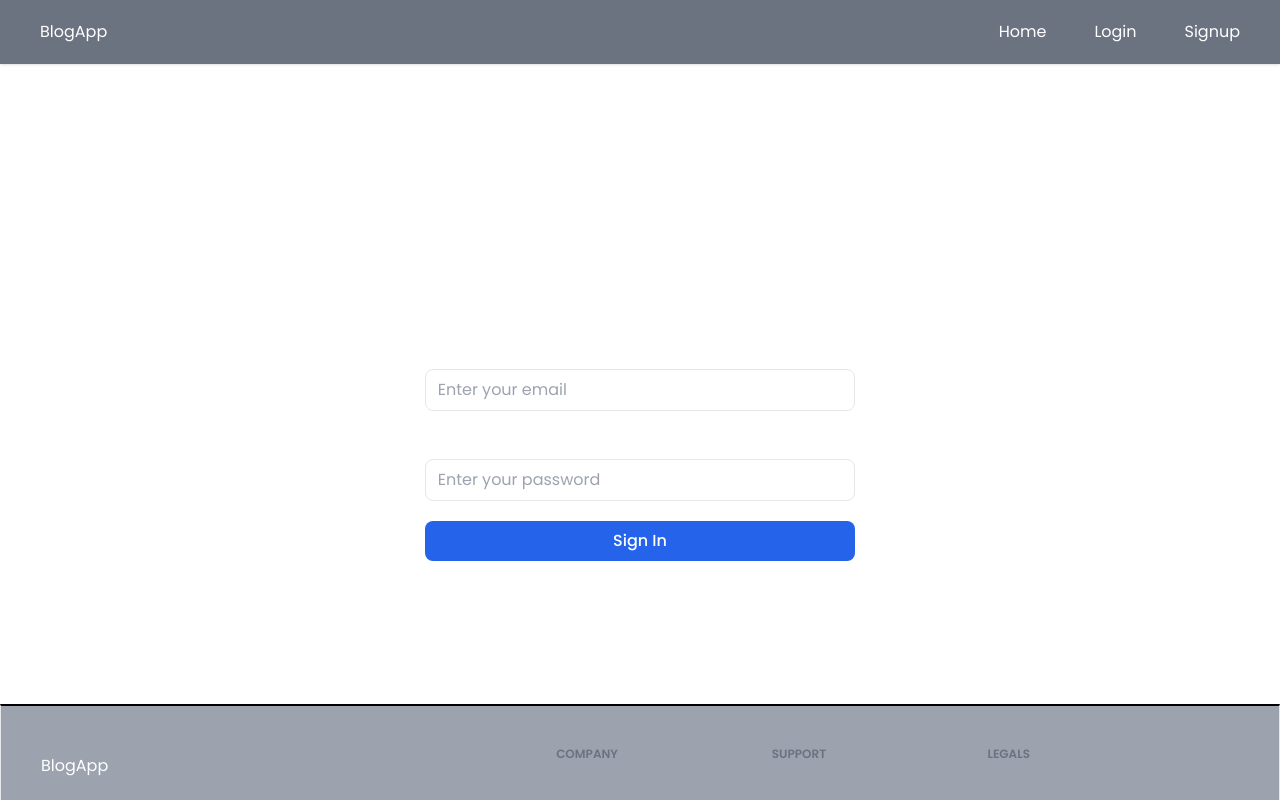
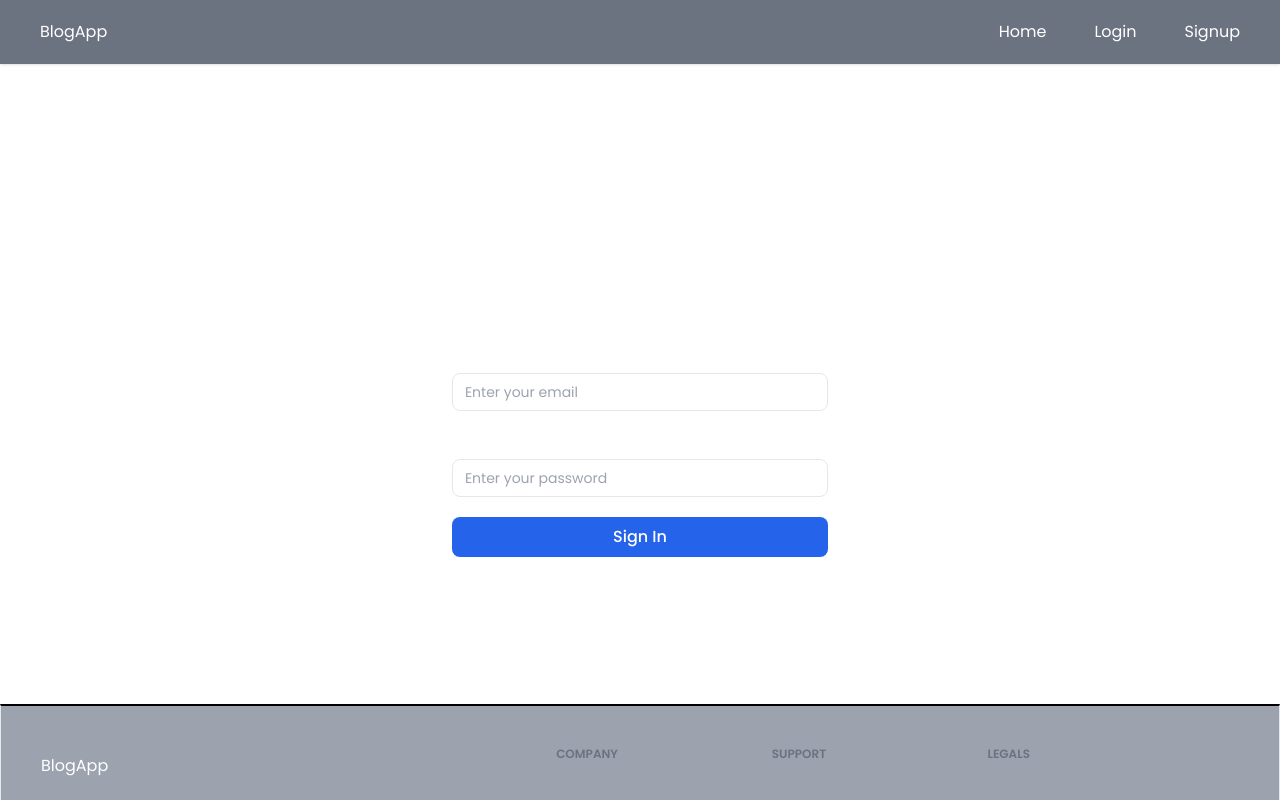
Before and after one commit to kaiyumdev/blog-app, a React (Vite) app: page /login in a window 1280 px wide. Shown: the top 800 px of the page. Built offline with nearby package versions, Linux system fonts and the light colour scheme; no server answers.

Commit message:
feat(input): implements input to submit form

```diff
--- a/src/components/Input.jsx
+++ b/src/components/Input.jsx
@@ -1,4 +1,32 @@
-/* eslint-disable react/prop-types */
+// /* eslint-disable react/prop-types */
+// import React, { useId } from "react";
+
+// const Input = React.forwardRef(function Input(
+//   { label, type = "text", className = "", ...props },
+//   ref
+// ) {
+//   const id = useId();
+//   return (
+//     <div className="w-full">
+//       {label && (
+//         <label className="inline-block mb-1 pl-1" htmlFor={id}>
+//           {label}
+//         </label>
+//       )}
+//       <input
+//         type={type}
+//         className={`px-3 py-2 rounded-lg bg-white text-black outline-none focus:bg-gray-50 duration-200 border border-gray-200 w-full ${className}`}
+//         ref={ref}
+//         {...props}
+//         id={id}
+//       />
+//     </div>
+//   );
+// });
+
+// export default Input;
+
+
 import React, { useId } from "react";
 
 const Input = React.forwardRef(function Input(
@@ -7,15 +35,19 @@ const Input = React.forwardRef(function Input(
 ) {
   const id = useId();
   return (
-    <div className="w-full">
+    <div className="w-full text-textColor text-sm">
       {label && (
-        <label className="inline-block mb-1 pl-1" htmlFor={id}>
+        <label
+          className="inline-block mb-2 text-md ml-1 font-medium"
+          htmlFor={id}
+        >
           {label}
         </label>
       )}
+
       <input
         type={type}
-        className={`px-3 py-2 rounded-lg bg-white text-black outline-none focus:bg-gray-50 duration-200 border border-gray-200 w-full ${className}`}
+        className={`px-3 py-2 rounded-lg outline-none duration-200 border bg-transparent w-full ${className}`}
         ref={ref}
         {...props}
         id={id}
```
